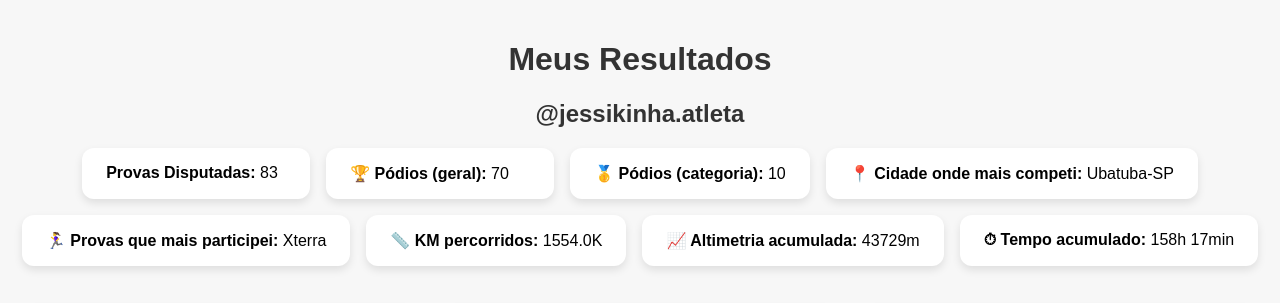
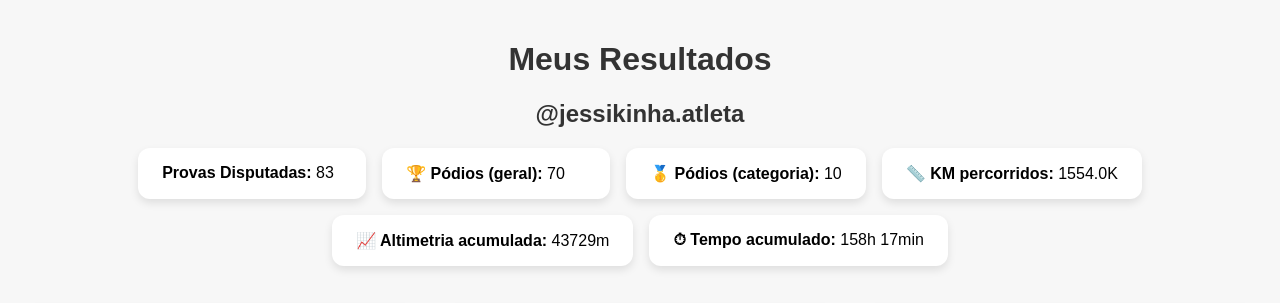
Before and after one commit to jessikinha-atleta/corridas, a plain HTML site: page index.html in a window 1280 px wide. Shown: the top 303 px of the page. Drawn offline with Linux system fonts and the light colour scheme.

Commit message:
Update index.html

```diff
--- a/index.html
+++ b/index.html
@@ -82,8 +82,6 @@
         let totalProvas = dados.length;
         let podioGeral = 0;
         let podioCategoria = 0;
-        let cidadeContagem = {};
-        let eventoContagem = {};
         let kmTotal = 0;
         let altimetriaTotal = 0;
         let tempoTotalSegundos = 0;
@@ -91,9 +89,6 @@
         dados.forEach(prova => {
           if (prova.colocacao.includes("Geral")) podioGeral++;
           else if (prova.colocacao.includes("Categoria")) podioCategoria++;
-
-          cidadeContagem[prova.cidade] = (cidadeContagem[prova.cidade] || 0) + 1;
-          eventoContagem[prova.evento] = (eventoContagem[prova.evento] || 0) + 1;
 
           kmTotal += parseFloat(prova.distancia.replace("K", "")) || 0;
           altimetriaTotal += parseInt(prova.altimetria.replace("m", "")) || 0;
@@ -112,10 +107,6 @@
           `;
         });
 
-        function maisFrequente(obj) {
-          return Object.entries(obj).sort((a, b) => b[1] - a[1])[0]?.[0] || "-";
-        }
-
         const horas = Math.floor(tempoTotalSegundos / 3600);
         const minutos = Math.floor((tempoTotalSegundos % 3600) / 60);
 
@@ -123,8 +114,6 @@
           <div class="card"><strong>Provas Disputadas:</strong> ${totalProvas}</div>
           <div class="card"><strong>🏆 Pódios (geral):</strong> ${podioGeral}</div>
           <div class="card"><strong>🥇 Pódios (categoria):</strong> ${podioCategoria}</div>
-          <div class="card"><strong>📍 Cidade onde mais competi:</strong> ${maisFrequente(cidadeContagem)}</div>
-          <div class="card"><strong>🏃‍♀ Provas que mais participei:</strong> ${maisFrequente(eventoContagem)}</div>
           <div class="card"><strong>📏 KM percorridos:</strong> ${kmTotal.toFixed(1)}K</div>
           <div class="card"><strong>📈 Altimetria acumulada:</strong> ${altimetriaTotal}m</div>
           <div class="card"><strong>⏱ Tempo acumulado:</strong> ${horas}h ${minutos}min</div>
```
